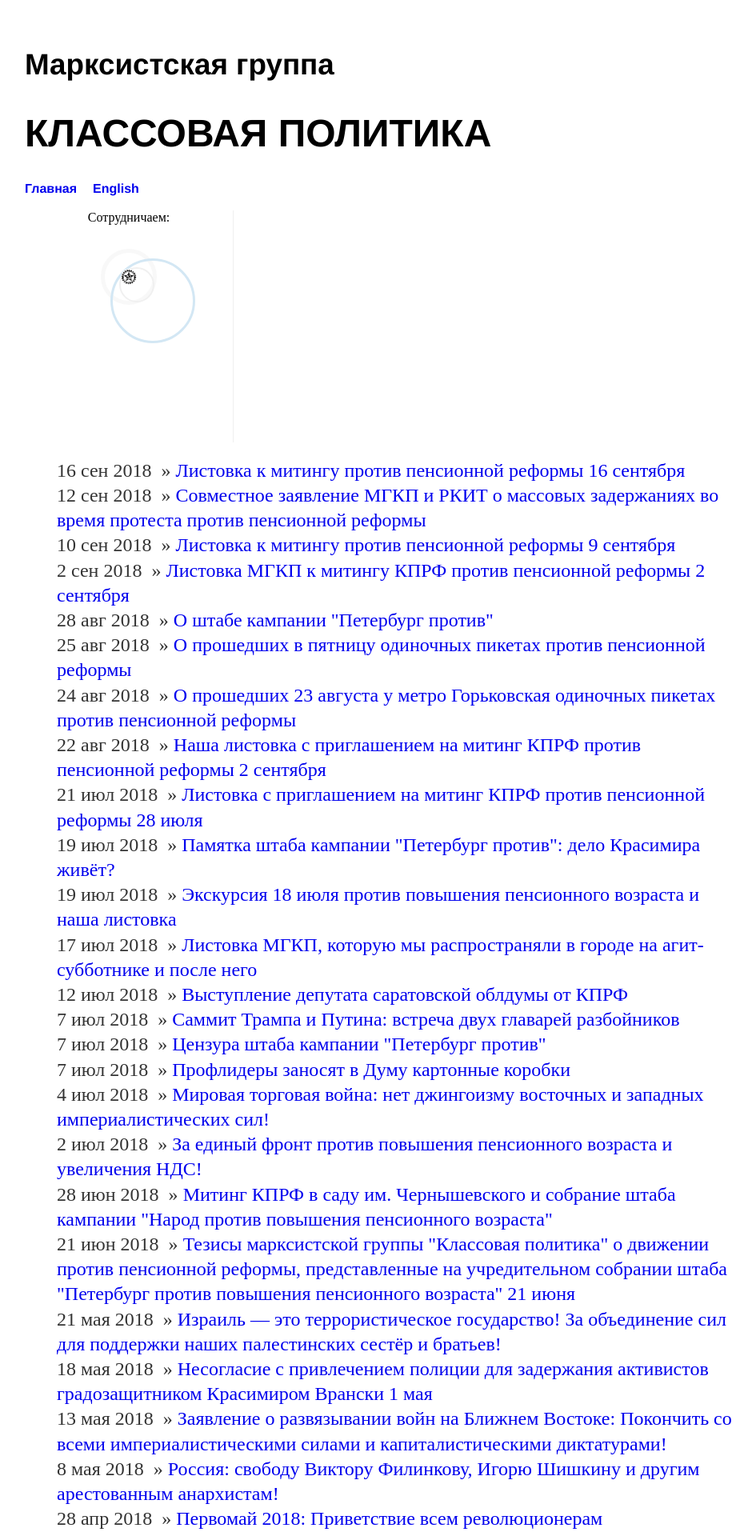
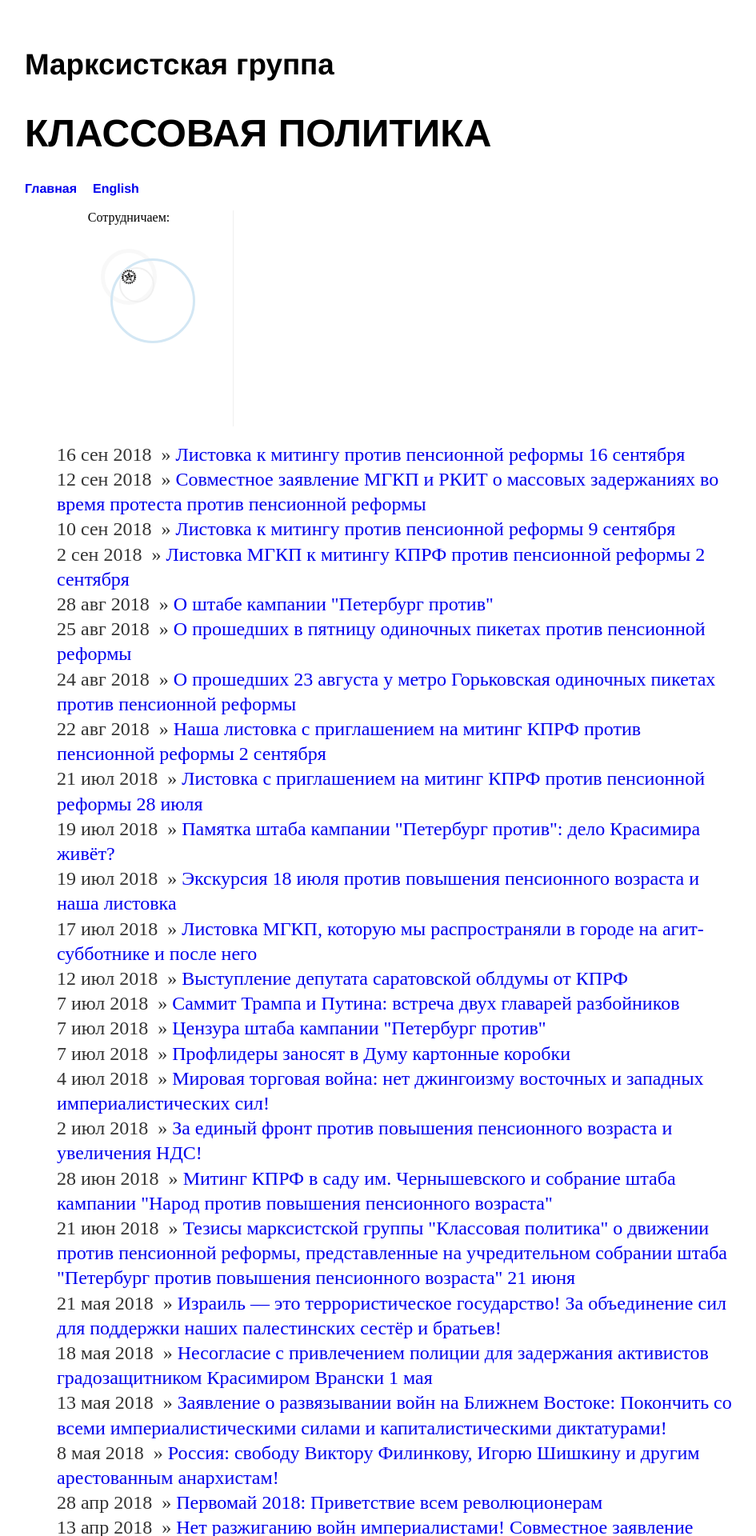
Before and after one commit to mgkp/mgkp.github.io, a Jekyll site: the page built from index.html, in a window 1280 px wide. Shown: the top 1920 px of the page at 80% size, without its empty margins (161-1106 px from the left). Built offline with Jekyll 4.4.1, drawn with Linux system fonts in a browser that asks for light colours.

Commit message:
reduce height of collab.

```diff
--- a/css/main.css
+++ b/css/main.css
@@ -65,7 +65,7 @@ ul.posts li { list-style: none; }
 	left: 160px;
 	bottom: 260px;
 	right: auto;
-	min-height: 290px;
+	min-height: 270px;
   border-right: 1px solid #efefef;
 
 	#avatar {
```
